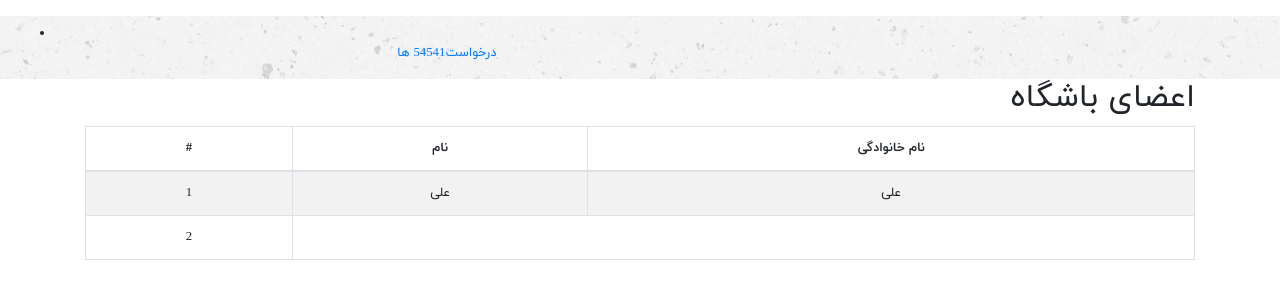
After one commit to mresmailkazemi/Alizadeh, a PHP site: the page made by views/dashboard/index.php in a window 1280 px wide. The commit adds this page. Shown: the top 300 px of the page. Run offline with PHP 8.4, Linux system fonts and the light colour scheme; the template is opened without the code that fills it, so the values that code supplies are empty; some libraries are stand-ins or nearby versions; some web fonts are replaced.

Commit message:
update Files

```diff
--- a/models/model_panel.php
+++ b/models/model_dashboard.php
@@ -1,5 +1,5 @@
 <?php
-class model_panel extends model{
+class model_dashboard extends model{
 
 
     function __construct()
--- /dev/null
+++ b/views/addMember/index.php
@@ -0,0 +1,6 @@
+<?php
+require '../adminPanel.php';
+?>
+
+</body>
+</html>
--- /dev/null
+++ b/views/adminPanel.php
@@ -0,0 +1,45 @@
+<!doctype html>
+<html lang="en">
+
+<head>
+    <!-- Required meta tags -->
+    <meta charset="utf-8">
+    <meta name="viewport" content="width=device-width, initial-scale=1, shrink-to-fit=no">
+    <base href="<?=URL?>"/>
+    <title>باشگاه علیزاده</title>
+    <link rel="icon" href="<?=URL?>/public/img/icon.png">
+
+    <link rel="stylesheet" href="public/css/bootstrap.min.css">
+    <!-- flaticon CSS -->
+    <link rel="stylesheet" href="public/css/flaticon.css">
+    <!-- font awesome CSS -->
+    <link rel="stylesheet" href="public/css/magnific-popup.css">
+    <!-- swiper CSS -->
+    <link rel="stylesheet" href="public/css/all.css">
+
+    <link rel="stylesheet" href="public/css/iranyekan.css">
+    <link rel="stylesheet" href="public/css/costomstyle.css">
+    <link rel="stylesheet" href="public/css/stylePersian.css">
+</head>
+<body>
+<div style="background: url(public/img/sibscribe_bg.png)">
+    <div class="container-fluid mt-3 user_panel">
+        <div class="row">
+            <div id="dashboard_content" class="col-md-8">
+                <div id="circles">
+                    <ul class="text-right overhidden">
+                        <li id="request">
+                            <a href="<?= URL ?>adminrequest/index" class="text-center position-relative">
+                                <i class="fas fa-headset fa-2x text-danger"></i>
+                                <span class="font12 d-block">درخواست54541 ها</span>
+                                <span class="font13 bg-white text-danger counter_span"></span>
+                            </a>
+                        </li>
+                    </ul>
+                </div>
+            </div>
+            <div class="col-md-2 mt-3 text-left col-md-4 " style="direction: ltr !important;">
+            </div>
+        </div>
+    </div>
+</div>
--- /dev/null
+++ b/views/dashboard/index.php
@@ -0,0 +1,40 @@
+<?php
+require 'views/adminPanel.php';
+?>
+<div class="container text-right" id="panel">
+<h2>اعضای باشگاه</h2>
+    <table class="table table-striped table-hover table-bordered text-center">
+
+<thead>
+<tr>
+    <th>#</th>
+    <th>نام</th>
+    <th> نام خانوادگی</th>
+
+
+</tr>
+</thead>
+        <tbody>
+        <tr>
+
+            <td>
+                1
+            </td>
+            <td>علی</td>
+            <td>علی</td>
+
+        </tr>
+      <tr>
+          <td>
+              2
+          </td>
+      </tr>
+        </tbody>
+
+    </table>
+
+
+</div>
+<script src="<?=URL?>public/js/main.js"></script>
+</body>
+</html>
```
Also changed, not shown: controllers/dashboard.php (added, +16 -0 lines), controllers/panel.php (deleted, +0 -16 lines), views/index/index.php (+0 -7 lines), views/panel/index.php (deleted, +0 -73 lines), public/img/background/head2.jpg (added), public/vendor/bootstrap/js/popper.js.
